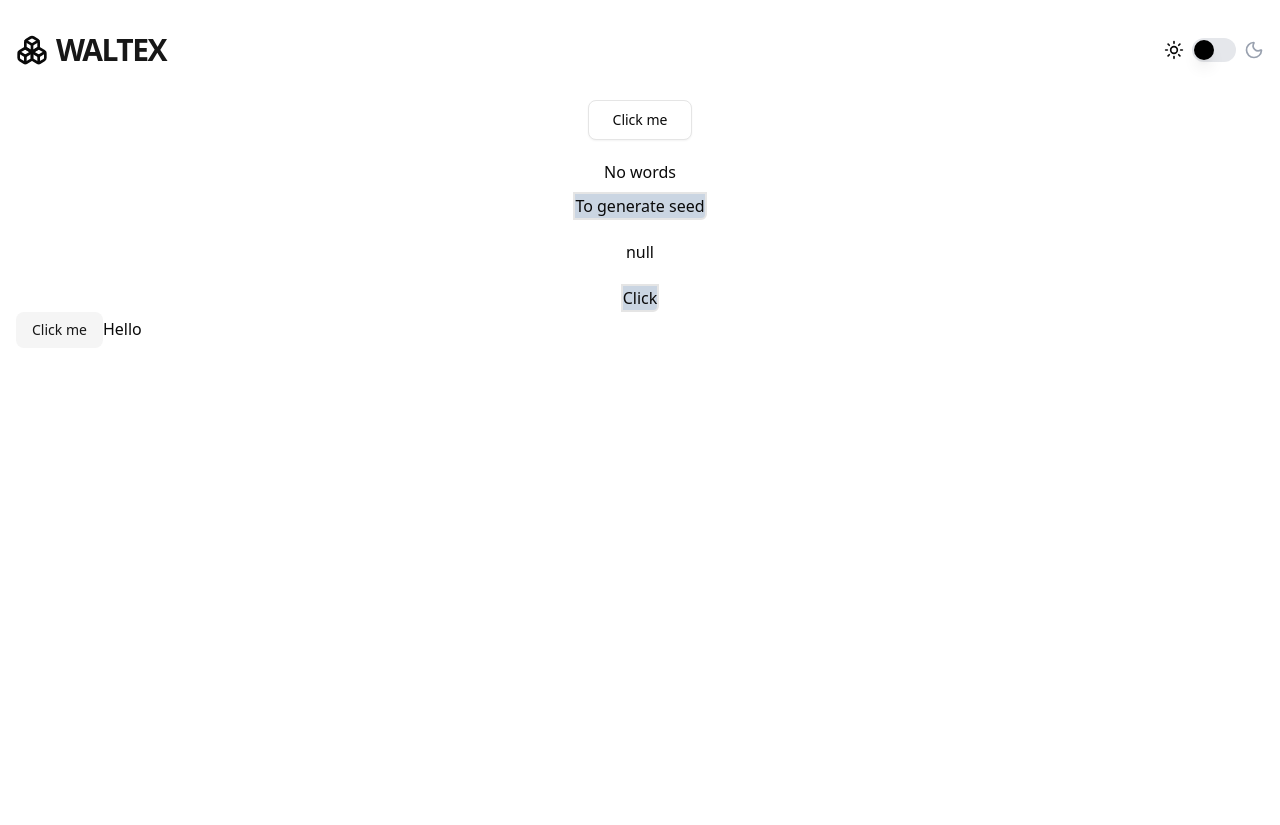
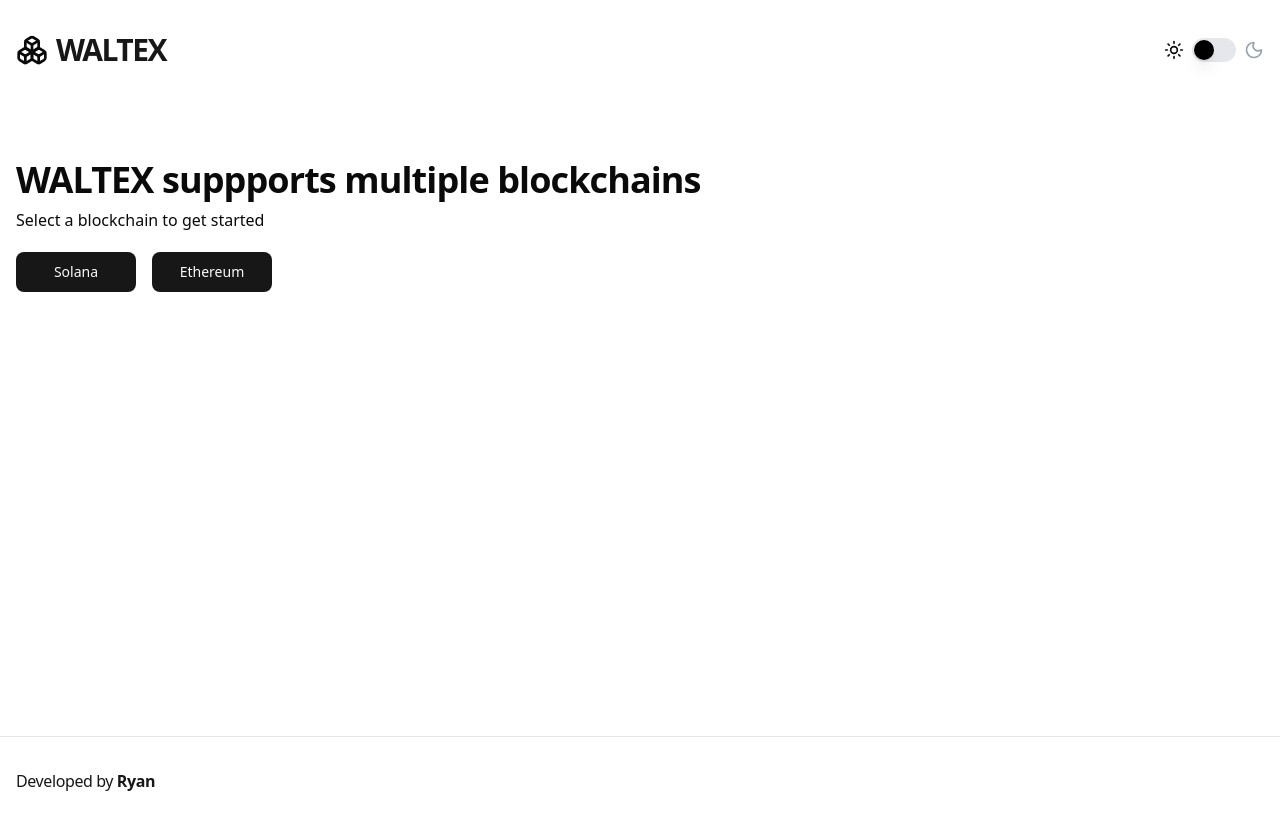
Before and after one commit to Ryanu01/wallet-ext, a Next.js app: page / in a window 1280 px wide. Before the commit the page ends 800 px from the top, so only its background shows below. Built offline with nearby package versions, Linux system fonts and the light colour scheme.

Commit message:
added dashboard and footer'

```diff
--- a/app/layout.tsx
+++ b/app/layout.tsx
@@ -2,6 +2,7 @@ import type { Metadata } from "next";
 import { Geist, Geist_Mono } from "next/font/google";
 import "./globals.css";
 import { ThemeProvider } from "@/components/theme-provider"
+import { Footer } from "@/components/Footer";
 
 const geistSans = Geist({
   variable: "--font-geist-sans",
@@ -35,6 +36,7 @@ export default function RootLayout({
           disableTransitionOnChange
         >
           {children}
+          <Footer />
         </ThemeProvider>
       </body>
     </html>
--- /dev/null
+++ b/components/DashBoard.tsx
@@ -0,0 +1,20 @@
+import { Button } from "./ui/button";
+
+export function DashBoard () {
+    return <div className="mt-15">
+        <h1 className="scroll-m-20 text-4xl font-extrabold tracking-tight text-balance">
+            WALTEX suppports multiple blockchains
+        </h1>
+        <h4 className="mt-2">
+            Select a blockchain to get started
+        </h4>
+        <div className="mt-5">
+            <Button className="cursor-pointer w-30 h-10" size={"lg"}>
+                Solana
+            </Button>
+            <Button className="ml-4 h-10 w-30 cursor-pointer" size={"lg"}>
+                Ethereum
+            </Button>
+        </div>
+    </div>
+}
--- /dev/null
+++ b/components/Footer.tsx
@@ -0,0 +1,16 @@
+import Link from "next/link";
+
+export function Footer  ()  {
+  return (
+    <section className="max-w-7xl mx-auto border-t px-4">
+      <div className="flex justify-between py-8">
+        <p className="text-primary tracking-tight">
+            Developed by{" "}
+          <Link target="_blank" href={"https://github.com/Ryanu01"} className="font-bold">
+            Ryan
+          </Link>
+        </p>
+      </div>
+    </section>
+  );
+};
--- a/components/WalletGenerator.tsx
+++ b/components/WalletGenerator.tsx
@@ -8,6 +8,7 @@ import nacl from "tweetnacl";
 import bs58 from 'bs58';
 import { Card } from "./Card";
 import { Button } from "./ui/button";
+import { DashBoard } from "./DashBoard";
 
 export default function WalletGenerator() {
 
@@ -17,6 +18,7 @@ export default function WalletGenerator() {
     function generateMnemonics() {
         const words = generateMnemonic()
         setWords(words)
+        console.log(words);
     }
 
     function generateSeed (words: string) {
@@ -37,46 +39,12 @@ export default function WalletGenerator() {
     }
 
     return <div className="">
-        <div className="flex justify-center">
-            <div className="">
-                <Button variant={"outline"} size={"lg"} onClick={generateMnemonics}>
-                        Click me
-                    </Button>
-            </div>
-        </div>
-        {words ?
-            <div className="mt-5 flex justify-center">
-                    {words}
-            </div> : <div className="mt-5 flex justify-center">
-                    No words
+        {localStorage.getItem("Mnemonic") ?
+            <div>
+                Hi
+            </div> : <div>
+                <DashBoard />
             </div>
         }
-
-
-        <div className="flex justify-center mt-2">
-            <div className="border-2 bg-slate-300 rounded-br-sm">
-                <button onClick={() => {
-                    generateSeed(words)
-                }}>To generate seed</button>
-            </div>
-        </div>
-        {seed ? <div className="flex justify-center mt-5">
-            {seed}
-        </div> : <div className="flex justify-center mt-5">
-            null
-        </div> }
-
-        <div className="flex justify-center mt-5">
-            <div className="border-2 bg-slate-300 rounded-br-sm">
-                <button onClick={() => {
-                    generateSolanaKeypair(seed)
-                }}> Click</button>
-            </div>
-        </div>
-
-        <div>
-            <Card word="Hello"></Card>
-        </div>
-
     </div>
 }
```
